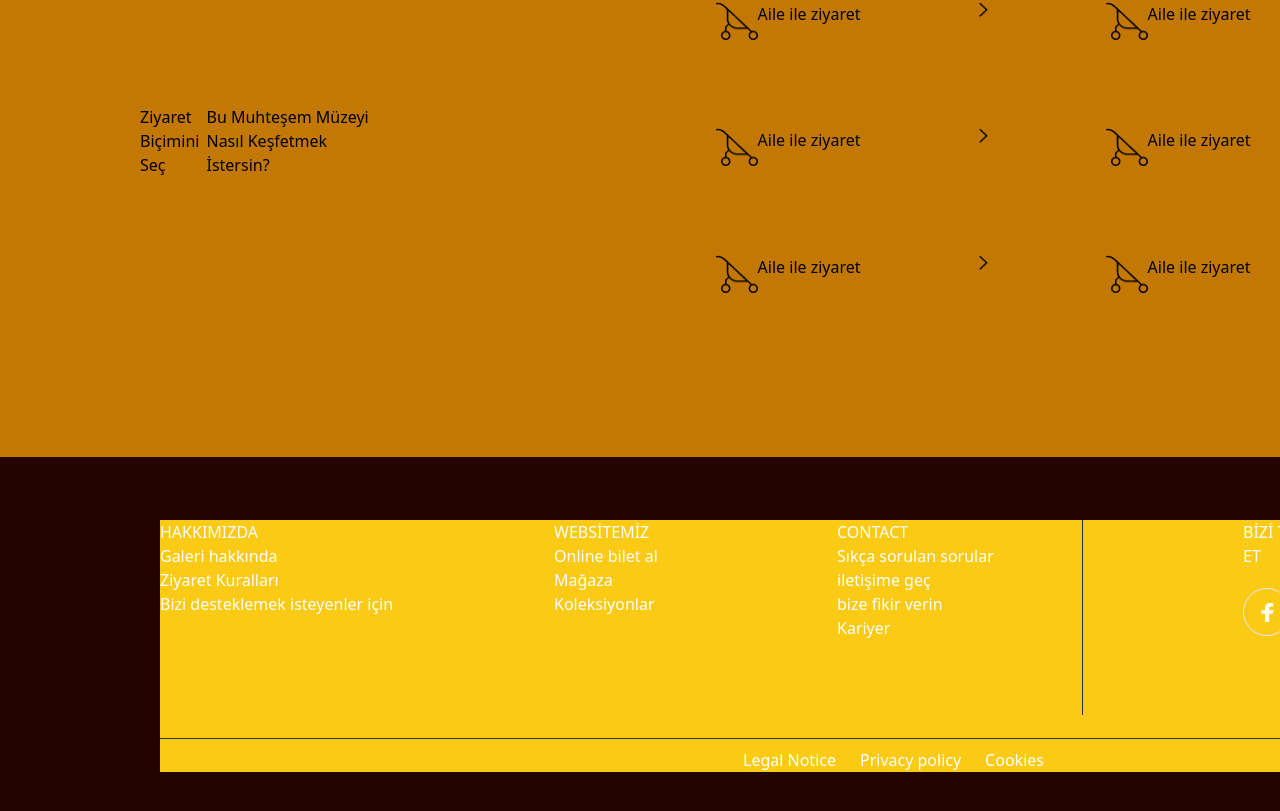
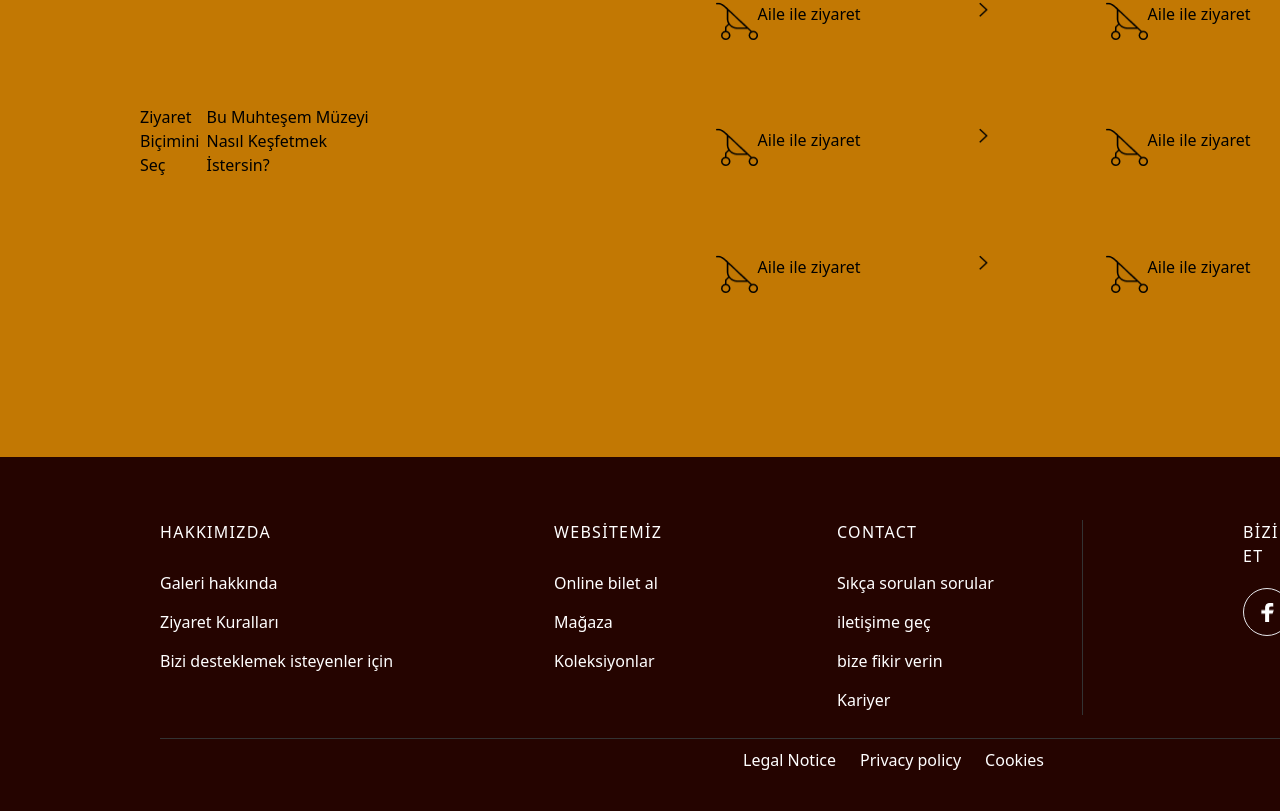
Before and after one commit to Yunus-Emre-Tasci/happy_galeri, a React (Create React App) app: page / in a window 1280 px wide. Shown: the part 3803-4614 px from the top of the page. Built offline with nearby package versions, Linux system fonts and the light colour scheme.

Commit message:
footer-finished

```diff
--- a/src/pages/Footer.jsx
+++ b/src/pages/Footer.jsx
@@ -8,32 +8,68 @@ import linkedin from "../assests/linkedin.png";
 const Footer = () => {
   return (
     <div name="footer" className="h-[376px] bg-[#250400] text-white relative">
-      <div className="w-[1600px] left-[160px] absolute top-[63px] bottom-[61px] bg-yellow-300 ">
+      <div className="w-[1600px] left-[160px] absolute top-[63px] bottom-[61px] ">
         <div className="flex">
           <div>
-            <h5>HAKKIMIZDA</h5>
-            <p>Galeri hakkında</p>
-            <p>Ziyaret Kuralları</p>
-            <p>Bizi desteklemek isteyenler için</p>
+            <h5 className="text-base font-normal leading-normal tracking-[1.3px] font-montserrat">
+              HAKKIMIZDA
+            </h5>
+            <p className="mt-[27px] font-roboto font-normal text-base leading-normal">
+              Galeri hakkında
+            </p>
+            <p className="mt-[15px] font-roboto font-normal text-base leading-normal">
+              Ziyaret Kuralları
+            </p>
+            <p className="mt-[15px] font-roboto font-normal text-base leading-normal">
+              Bizi desteklemek isteyenler için
+            </p>
           </div>
           <div className="absolute left-[394px] ">
-            <h5>WEBSİTEMİZ</h5>
-            <p>Online bilet al</p>
-            <p>Mağaza</p>
-            <p>Koleksiyonlar</p>
+            <h5
+              className="text-base font-normal leading-normal tracking-[1.3px] font-montserrat"
+              KKIMIZDA
+            >
+              WEBSİTEMİZ
+            </h5>
+            <p className="mt-[27px] font-roboto font-normal text-base leading-normal">
+              Online bilet al
+            </p>
+            <p className="mt-[15px] font-roboto font-normal text-base leading-normal">
+              Mağaza
+            </p>
+            <p className="mt-[15px] font-roboto font-normal text-base leading-normal">
+              Koleksiyonlar
+            </p>
           </div>
           <div className="absolute left-[677px] ">
-            <h5>CONTACT</h5>
-            <p>Sıkça sorulan sorular</p>
-            <p>iletişime geç</p>
-            <p>bize fikir verin</p>
-            <p>Kariyer</p>
+            <h5
+              className="text-base font-normal leading-normal tracking-[1.3px] font-montserrat"
+              KKIMIZDA
+            >
+              CONTACT
+            </h5>
+            <p className="mt-[27px] font-roboto font-normal text-base leading-normal">
+              Sıkça sorulan sorular
+            </p>
+            <p className="mt-[15px] font-roboto font-normal text-base leading-normal">
+              iletişime geç
+            </p>
+            <p className="mt-[15px] font-roboto font-normal text-base leading-normal">
+              bize fikir verin
+            </p>
+            <p className="mt-[15px] font-roboto font-normal text-base leading-normal">
+              Kariyer
+            </p>
           </div>
           <div className="flex flex-col w-[1px] h-[195px] absolute left-[922px] bg-[#333333] "></div>
           <div className="absolute left-[1083px] ">
             <div className="flex items-center">
-              <h5>BİZİ TAKİP ET</h5>
-              <div className="ml-[5px] w-[419px] h-[1px] bg-[#333333] "></div>
+              <h5
+                className="text-base font-normal leading-normal tracking-[1.3px] font-montserrat"
+              >
+                BİZİ TAKİP ET
+              </h5>
+              <div className="ml-[5px] w-[400px] h-[1px] bg-[#333333] "></div>
             </div>
             <div className="flex mt-[20px]">
               <div className="flex items-center justify-center w-[48px] h-[48px] rounded-full border border-1 border-color-[#FFFFFF01] ">
@@ -45,36 +81,36 @@ const Footer = () => {
               </div>
               <div className="flex items-center ml-[24px] justify-center w-[48px] h-[48px] rounded-full border border-1 border-color-[#FFFFFF01] ">
                 <img
-                  className="w-[13px] h-[20px] text-white "
-                  src={facebook}
+                  className="w-[20px] h-[20px] text-white "
+                  src={instagram}
                   alt=""
                 />
               </div>
               <div className="flex items-center ml-[24px] justify-center w-[48px] h-[48px] rounded-full border border-1 border-color-[#FFFFFF01] ">
                 <img
-                  className="w-[13px] h-[20px] text-white "
-                  src={facebook}
+                  className="w-[20px] h-[16px] text-white "
+                  src={twitter}
                   alt=""
                 />
               </div>
               <div className="flex items-center ml-[24px] justify-center w-[48px] h-[48px] rounded-full border border-1 border-color-[#FFFFFF01] ">
                 <img
-                  className="w-[13px] h-[20px] text-white "
-                  src={facebook}
+                  className="w-[23px] h-[16px] text-white "
+                  src={youtube}
                   alt=""
                 />
               </div>
               <div className="flex items-center ml-[24px] justify-center w-[48px] h-[48px] rounded-full border border-1 border-color-[#FFFFFF01] ">
                 <img
-                  className="w-[13px] h-[20px] text-white "
-                  src={facebook}
+                  className="w-[20px] h-[20px] text-white "
+                  src={pinterest}
                   alt=""
                 />
               </div>
               <div className="flex items-center ml-[24px] justify-center w-[48px] h-[48px] rounded-full border border-1 border-color-[#FFFFFF01] ">
                 <img
-                  className="w-[13px] h-[20px] text-white "
-                  src={facebook}
+                  className="w-[20px] h-[20px] text-white "
+                  src={linkedin}
                   alt=""
                 />
               </div>
```
